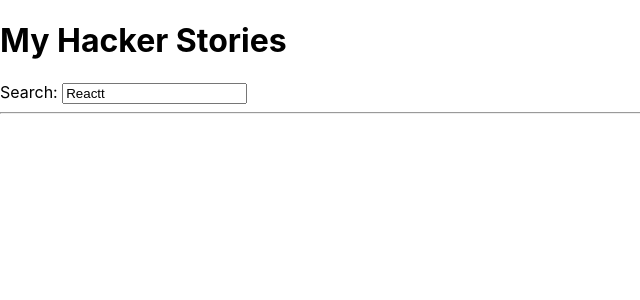
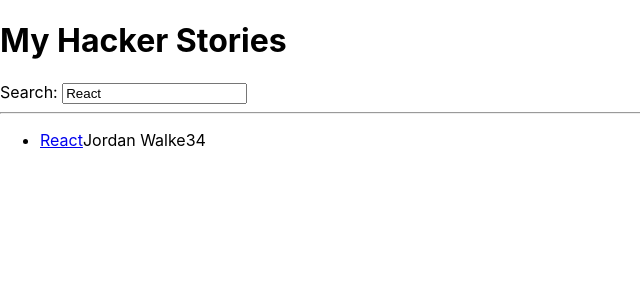
Before and after one commit to kimothokamau/roadtoreact, a React (Create React App) app: page / in a window 1280 px wide. Shown: the top 300 px of the page, without its empty margins (0-640 px from the left). Built offline with nearby package versions, Linux system fonts and the light colour scheme.

Commit message:
Change reactt in useSate setSearchTerm,curly item

```diff
--- a/src/App.js
+++ b/src/App.js
@@ -21,16 +21,16 @@
     },
   ];
 
-  const [searchTerm, setSearchTerm] = React.useState('Reactt');
+  const [searchTerm, setSearchTerm] = React.useState('React');
 
 
   const handleSearch = (event) => {
     setSearchTerm(event.target.value);
   };
 
-  const searchedStories = stories.filter((story) => {
-    story.title.toLowerCase().includes(searchTerm.toLowerCase());
-  })
+  const searchedStories = stories.filter((story) =>
+    story.title.toLowerCase().includes(searchTerm.toLowerCase())
+  );
 
   return (
     <div>
@@ -65,7 +65,7 @@
 
 );
 
-const Item = (item) => (
+const Item = ({item}) => (
   <li>
     <span>
       <a href={item.url}>{item.title}</a>
```
